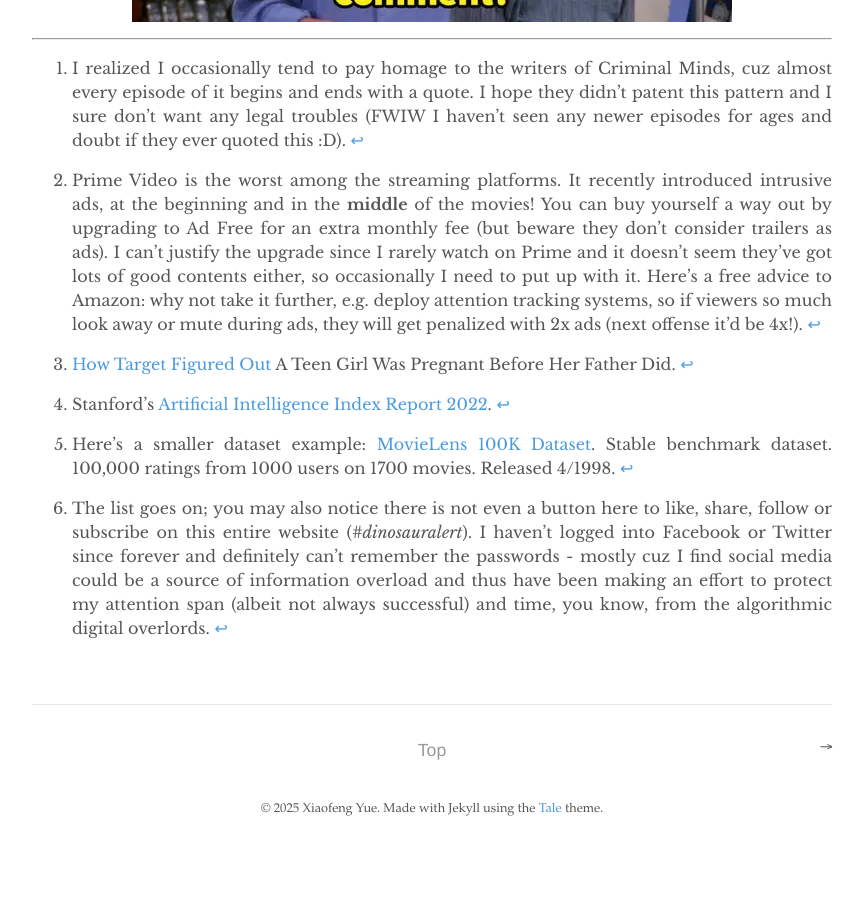
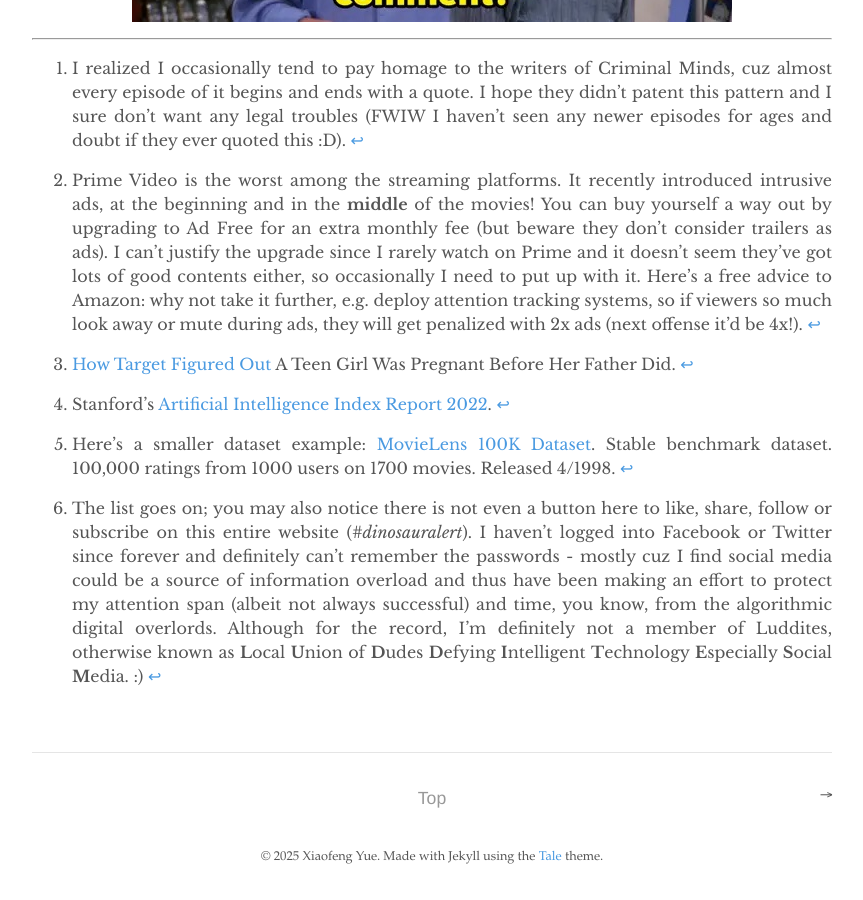
Before and after one commit to yuexiaofeng/yuexiaofeng.github.io, a Jekyll site: the page built from _posts/2025-01-03-ai-notes-recsys.md, in a window 1280 px wide and 900 px high, scrolled down 5428 px. Shown: the whole window, without its empty margins (208-1071 px from the left). Built offline with Jekyll 4.4.1, drawn with Linux system fonts in a browser that asks for light colours; before the commit the page ends 6280 px from its top, so only the background shows below that.

Commit message:
update recsys

```diff
--- a/_posts/2025-01-03-ai-notes-recsys.md
+++ b/_posts/2025-01-03-ai-notes-recsys.md
@@ -109,4 +109,4 @@ But even I know this: if two users who share dozens of mutual friends, and yet a
 [^fn3]: [How Target Figured Out](https://www.forbes.com/sites/kashmirhill/2012/02/16/how-target-figured-out-a-teen-girl-was-pregnant-before-her-father-did/?sh=24a72cb26668){:target="_blank"} A Teen Girl Was Pregnant Before Her Father Did.
 [^fn4]: Stanford's [Artificial Intelligence Index Report 2022](https://aiindex.stanford.edu/wp-content/uploads/2022/03/2022-AI-Index-Report_Master.pdf){:target="_blank"}.
 [^fn5]: Here's a smaller dataset example: [MovieLens 100K Dataset](https://grouplens.org/datasets/movielens/100k/){:target="_blank"}. Stable benchmark dataset. 100,000 ratings from 1000 users on 1700 movies. Released 4/1998.
-[^fn6]: The list goes on; you may also notice there is not even a button here to like, share, follow or subscribe on this entire website (*#dinosauralert*). I haven't logged into Facebook or Twitter since forever and definitely can't remember the passwords - mostly cuz I find social media could be a source of information overload and thus have been making an effort to protect my attention span (albeit not always successful) and time, you know, from the algorithmic digital overlords.
+[^fn6]: The list goes on; you may also notice there is not even a button here to like, share, follow or subscribe on this entire website (*#dinosauralert*). I haven't logged into Facebook or Twitter since forever and definitely can't remember the passwords - mostly cuz I find social media could be a source of information overload and thus have been making an effort to protect my attention span (albeit not always successful) and time, you know, from the algorithmic digital overlords. Although for the record, I'm definitely not a member of Luddites, otherwise known as **L**ocal **U**nion of **D**udes **D**efying **I**ntelligent **T**echnology **E**specially **S**ocial **M**edia. :)
```
